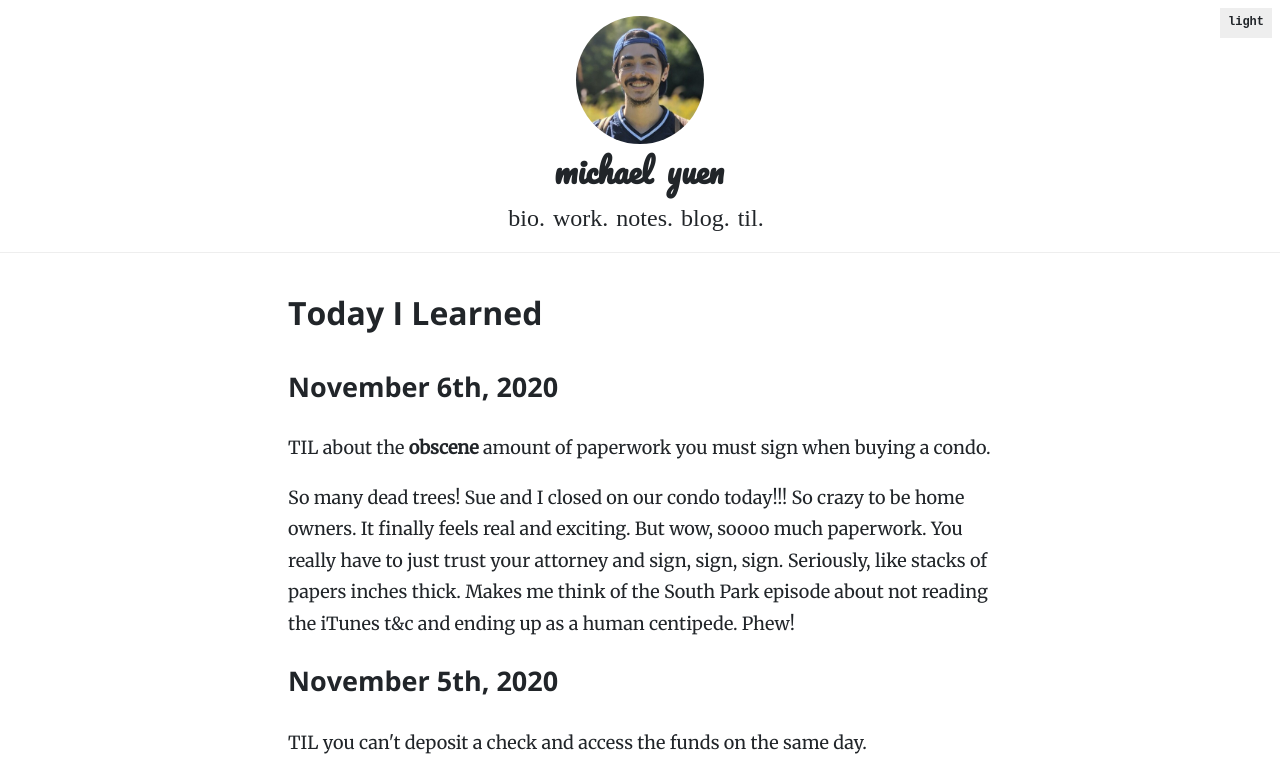
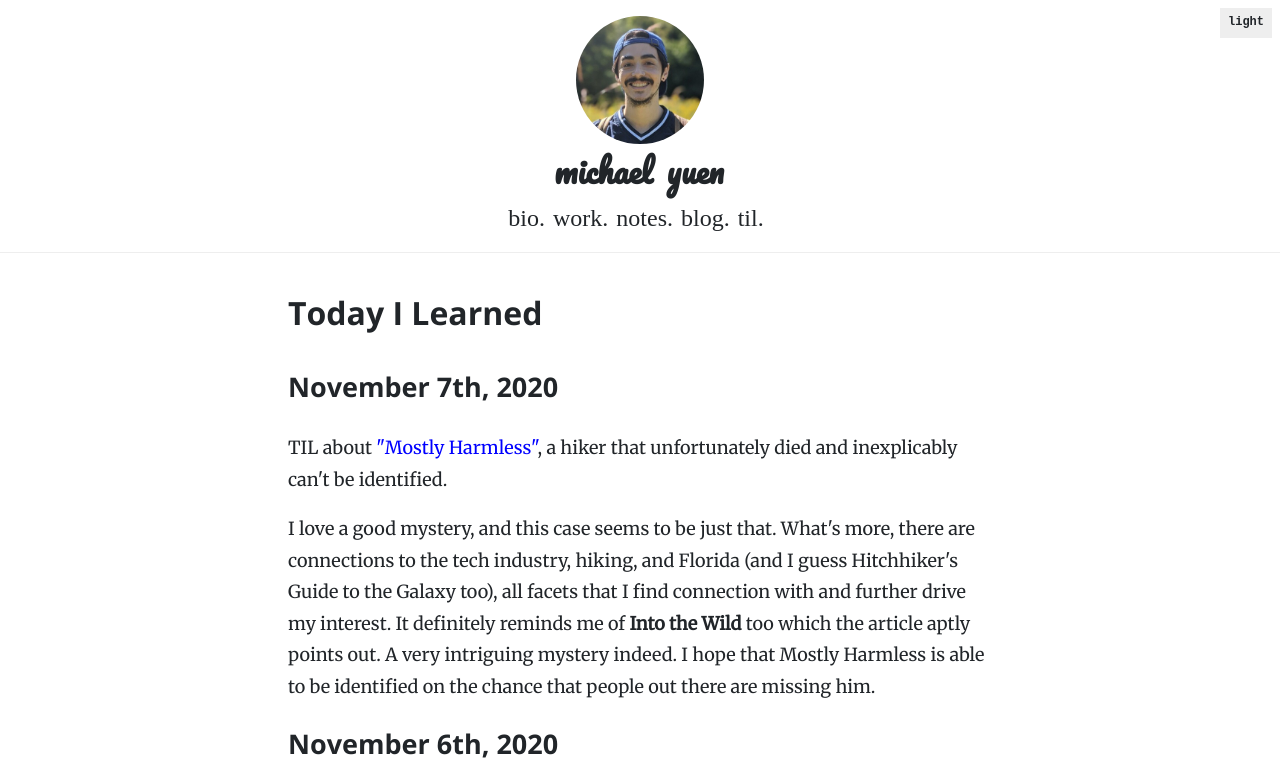
Before and after one commit to michaelyuen/personal-website, a Next.js app in the folder v5/: page /today-i-learned in a window 1280 px wide. Shown: the top 780 px of the page. Built offline with nearby package versions, Linux system fonts and the light colour scheme; a web font is replaced by a local one.

Commit message:
Add TIL for 2020-11-07 (#61)

```diff
--- a/v5/pages/today-i-learned.tsx
+++ b/v5/pages/today-i-learned.tsx
@@ -4,6 +4,26 @@ export default function TIL() {
   return (
     <section className="TILContainer">
       <h1>Today I Learned</h1>
+      <h2>November 7th, 2020</h2>
+      <p>
+        TIL about{" "}
+        <a
+          href="https://www.wired.com/story/nameless-hiker-mostly-harmless-internet-mystery"
+          target="_blank"
+        >
+          "Mostly Harmless"
+        </a>
+        , a hiker that unfortunately died and inexplicably can't be identified.
+      </p>
+      <p>
+        I love a good mystery, and this case seems to be just that. What's more,
+        there are connections to the tech industry, hiking, and Florida (and I
+        guess Hitchhiker's Guide to the Galaxy too), all facets that I find
+        connection with and further drive my interest. It definitely reminds me
+        of <b>Into the Wild</b> too which the article aptly points out. A very
+        intriguing mystery indeed. I hope that Mostly Harmless is able to be
+        identified on the chance that people out there are missing him.
+      </p>
       <h2>November 6th, 2020</h2>
       <p>
         TIL about the <b>obscene</b> amount of paperwork you must sign when
```
